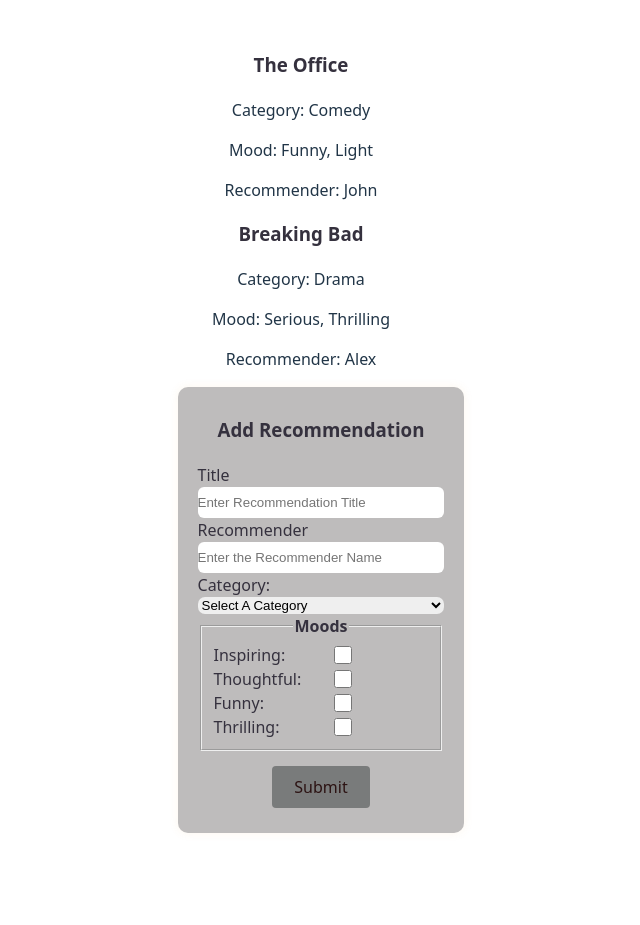
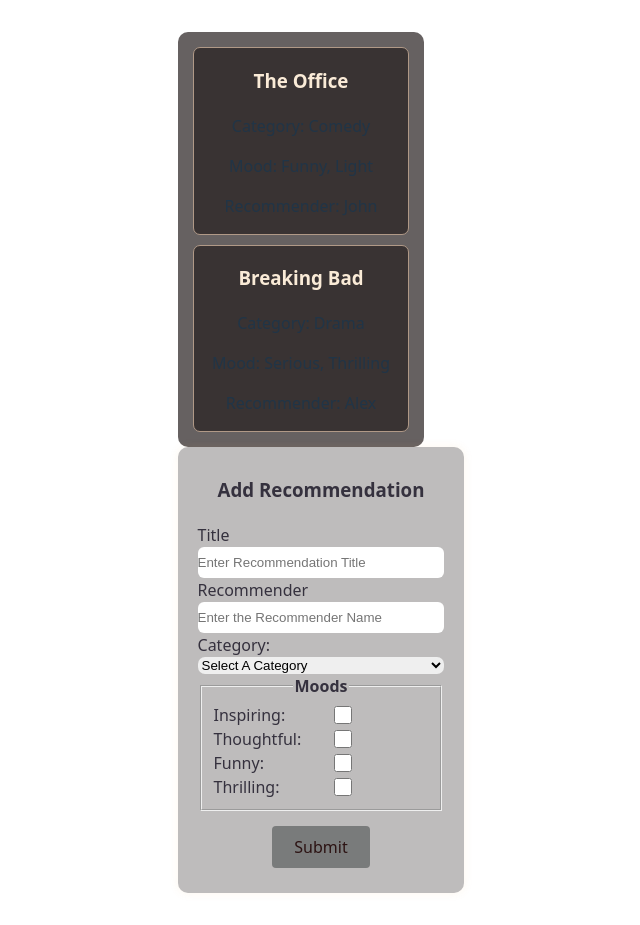
Before and after one commit to PratiAmalden/Recommendation-Tracker, a React (Vite) app in the folder frontend/: page / in a window 1280 px wide. Shown: the whole page, without its empty margins (339-979 px from the left). Before the commit the page ends 865 px from the top, so only its background shows below. Built offline with nearby package versions, Linux system fonts and the light colour scheme.

Commit message:
basic styling for UI

```diff
--- a/frontend/src/App.css
+++ b/frontend/src/App.css
@@ -24,6 +24,10 @@
 
 h3{
   color: rgb(53, 49, 62);
+}
+.item-title
+{
+  color:antiquewhite;
 }
 label{
   display: block;
@@ -80,3 +84,20 @@
   width: 40%;
   margin: 15px;
 }
+
+
+.card-list{
+  background-color:rgba(51, 45, 45, 0.748);
+  border-radius: 10px;
+  padding: 5px;
+
+
+}
+
+.card {
+  background-color:rgba(42, 37, 37, 0.748);
+  margin: 10px;
+  border-radius: 7px;
+  border: 1px solid rgb(176, 153, 135);
+
+}
--- a/frontend/src/components/ListUI.jsx
+++ b/frontend/src/components/ListUI.jsx
@@ -1,5 +1,5 @@
 import React from "react";
-
+import '../App.css';
 
 
 function ListCard({items}){
@@ -7,7 +7,7 @@
         <div className="card-list">
             {items.map( (item,index) => (
                 <div className="card" key={index}>
-                    <h3>{item.title}</h3>
+                    <h3 className="item-title">{item.title}</h3>
                     <p>Category: {item.category}</p>
                     <p>Mood: {item.mood.join(", ")}</p>
                     <p>Recommender: {item.recommender}</p>
```
